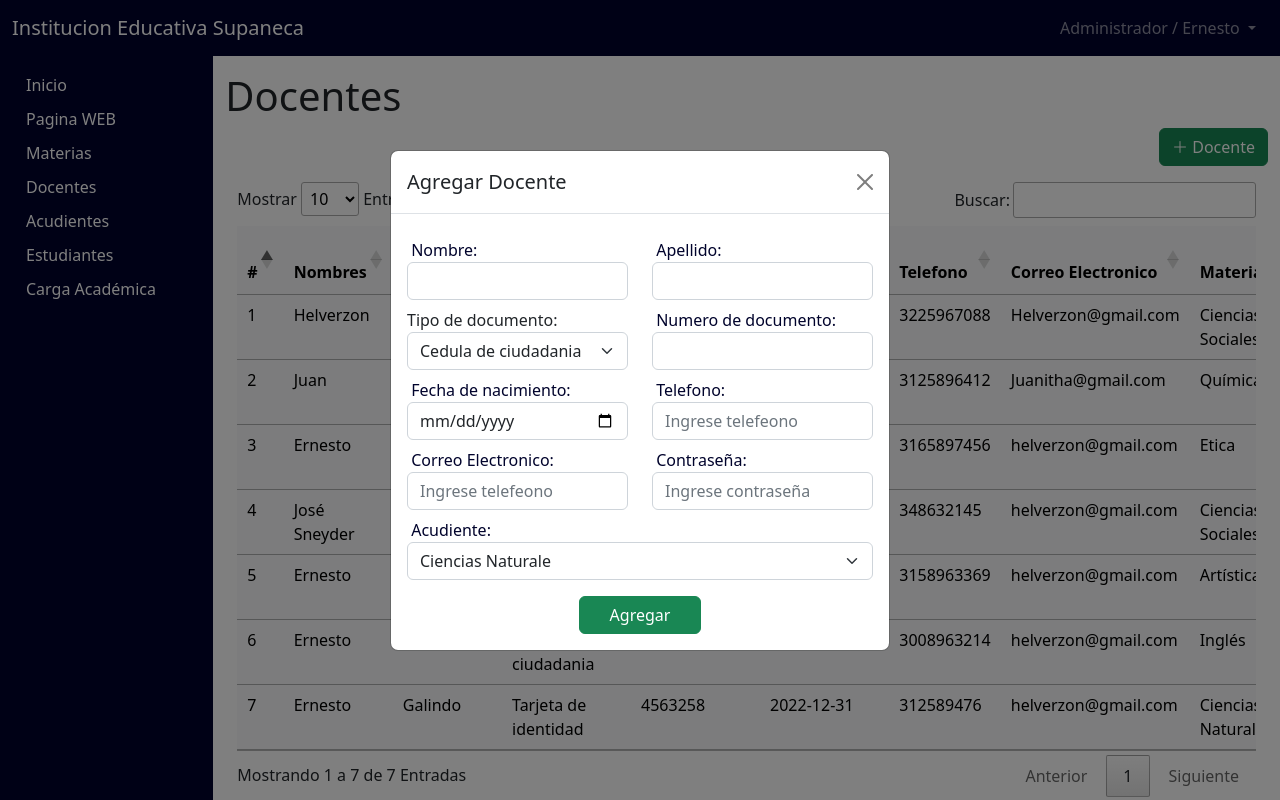
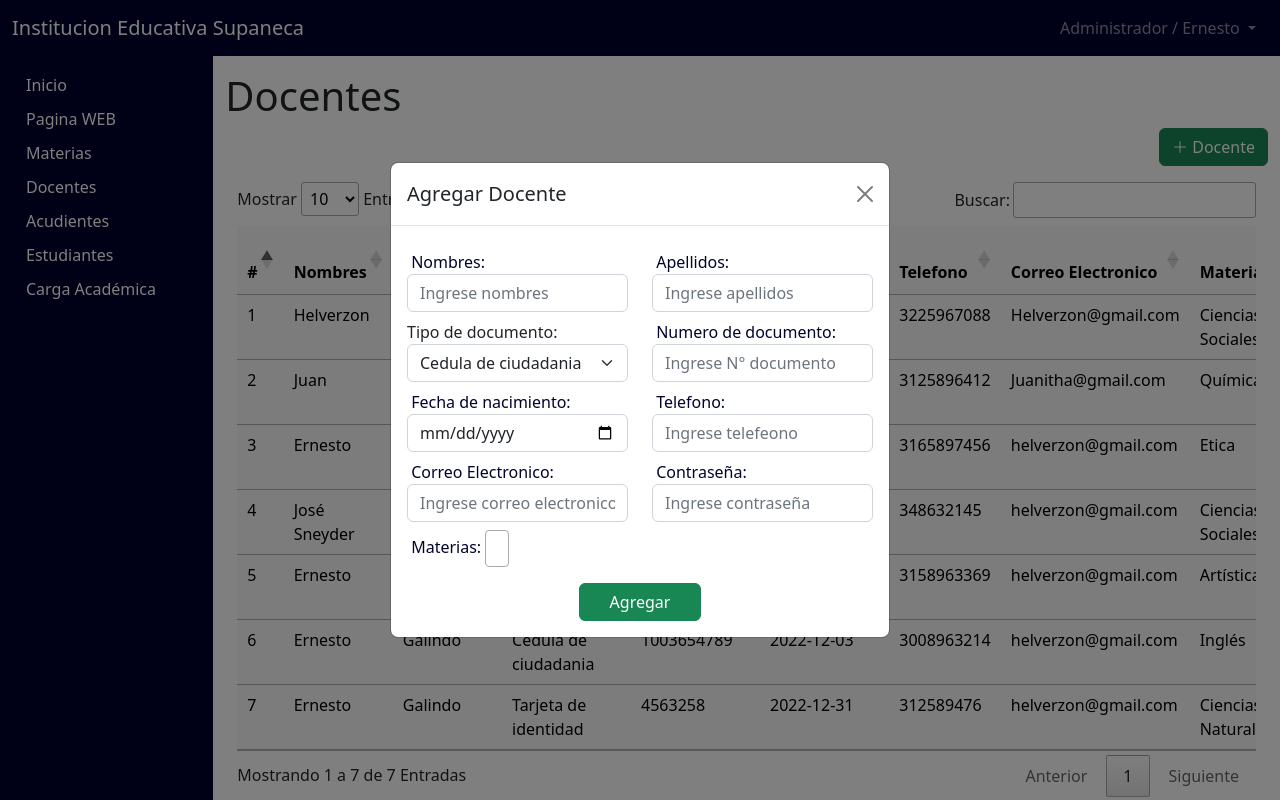
Before and after one commit to ErnestoMolina/Plataforma-Colegio-Supaneca, a PHP site: page /proyecto/views/administrador/docentes/index.php in a window 1280 px wide, after a click on "Docente". Run offline with PHP 8.4, Linux system fonts and the light colour scheme; a user stored in the database is signed in; data comes from the database, SQL or seed files in the repository; some libraries are stand-ins or nearby versions.

Commit message:
integracion de select2

```diff
--- a/views/administrador/docentes/views/docentes.php
+++ b/views/administrador/docentes/views/docentes.php
@@ -107,12 +107,12 @@
                 <form action="/proyecto/views/administrador/docentes/index.php" method="POST">
                     <div class="row justify-content-center">
                         <div class="col-6 mt-2">
-                            <label style="color: rgb(0, 3, 44);" for="nombreD" class="text-start">&nbsp;Nombre: </label>
-                            <input type="text" class="form-control" name="nombreD" id="nombreD" required>
+                            <label style="color: rgb(0, 3, 44);" for="nombreD" class="text-start">&nbsp;Nombres: </label>
+                            <input type="text" class="form-control" name="nombreD" id="nombreD" placeholder ="Ingrese nombres" required>
                         </div>
                         <div class="col-6 mt-2">
-                            <label style="color: rgb(0, 3, 44);" for="apellidoD" class="text-start">&nbsp;Apellido: </label>
-                            <input type="text" class="form-control" name="apellidoD" id="apellidoD" required>
+                            <label style="color: rgb(0, 3, 44);" for="apellidoD" class="text-start">&nbsp;Apellidos: </label>
+                            <input type="text" class="form-control" name="apellidoD" id="apellidoD" placeholder ="Ingrese apellidos" required>
                         </div>
                         <div class="col-6 mt-2">
                             Tipo de documento:
@@ -125,7 +125,7 @@
                         </div>
                         <div class="col-6 mt-2">
                             <label style="color: rgb(0, 3, 44);" for="documentoD" class="text-start">&nbsp;Numero de documento: </label>
-                            <input type="number" class="form-control" name="documentoD" id="documentoD" required>
+                            <input type="number" class="form-control" name="documentoD" id="documentoD" placeholder="Ingrese N° documento " required>
                         </div>
                         <div class="col-6 mt-2">
                             <label style="color: rgb(0, 3, 44);" for="fechaND" class="text-start">&nbsp;Fecha de nacimiento: </label>
@@ -137,15 +137,15 @@
                         </div>
                         <div class="col-6 mt-2">
                             <label style="color: rgb(0, 3, 44);" for="emailD" class="text-start">&nbsp;Correo Electronico: </label>
-                            <input type="email" class="form-control" name="emailD" id="emailD" placeholder="Ingrese telefeono" required>
+                            <input type="email" class="form-control" name="emailD" id="emailD" placeholder="Ingrese correo electronico" required>
                         </div>
                         <div class="col-6 mt-2">
                             <label style="color: rgb(0, 3, 44);" for="contraseñaD" class="text-start">&nbsp;Contraseña: </label>
                             <input type="password" class="form-control" name="contraseñaD" id="contraseñaD" placeholder="Ingrese contraseña" required>
                         </div>
                         <div class="col-12 mt-2">
-                        <label style="color: rgb(0, 3, 44);" for="listaMaterias" class="text-start">&nbsp;Acudiente: </label>
-                            <select class="form-select" name="listaMaterias" id="listaMaterias">
+                        <label style="color: rgb(0, 3, 44);" for="listaMaterias" class="text-start">&nbsp;Materias: </label>
+                            <select class="form-select select2" name="listaMaterias[]" id="listaMaterias[]" multiple="multiple">
                                 <?php
                                     foreach($Materias as $Materia){
                                 ?>
@@ -236,7 +236,11 @@
 </div>
 
 <script>
-  function Eliminar(item, IdDocente) {
+    $(document).ready(function() {
+        $('.select2').select2();
+    });
+
+    function Eliminar(item, IdDocente) {
         $(`#fila${item}`).remove();
         if (confirm("Seguro que desea eliminar este campo")) {
             EliminarDB(IdDocente);
```
